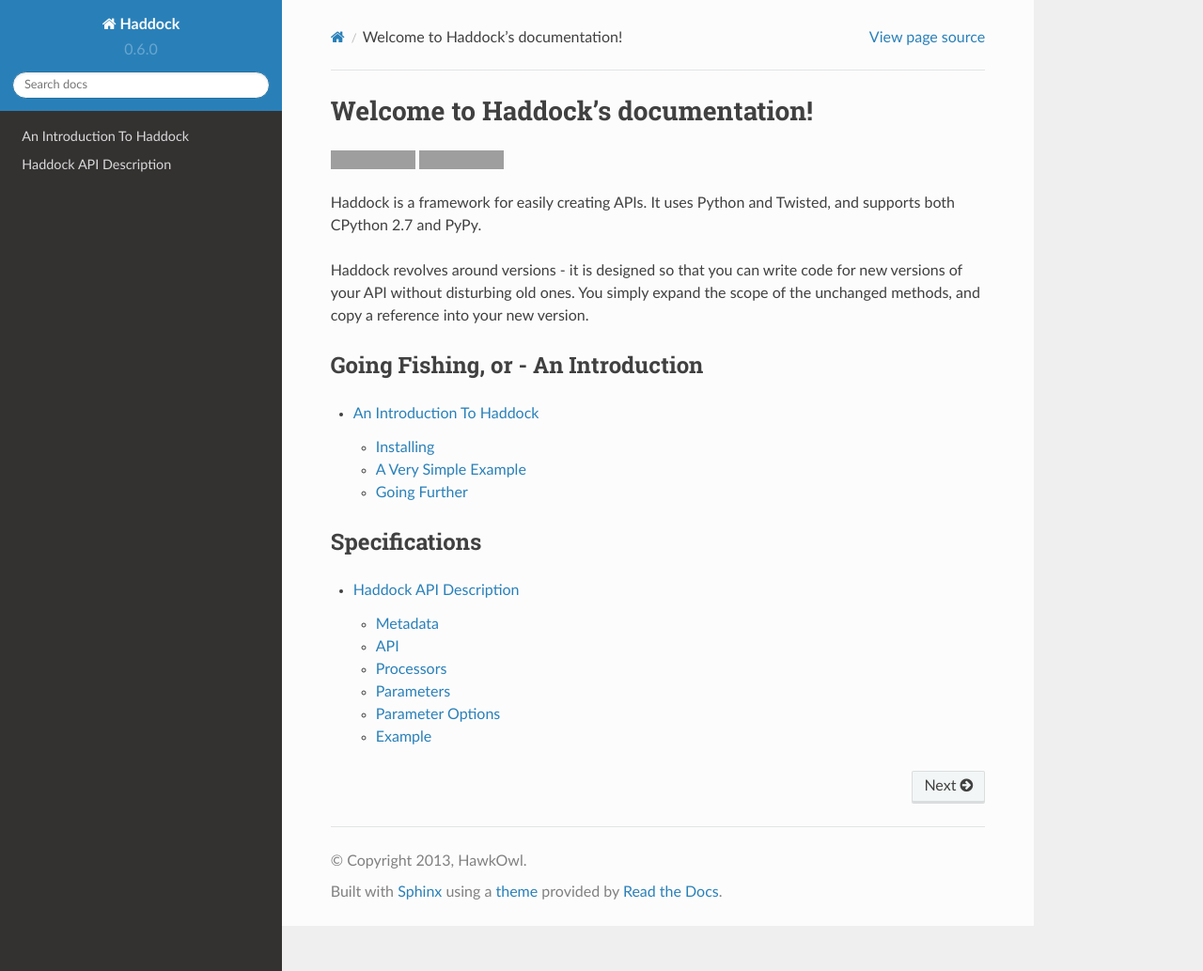
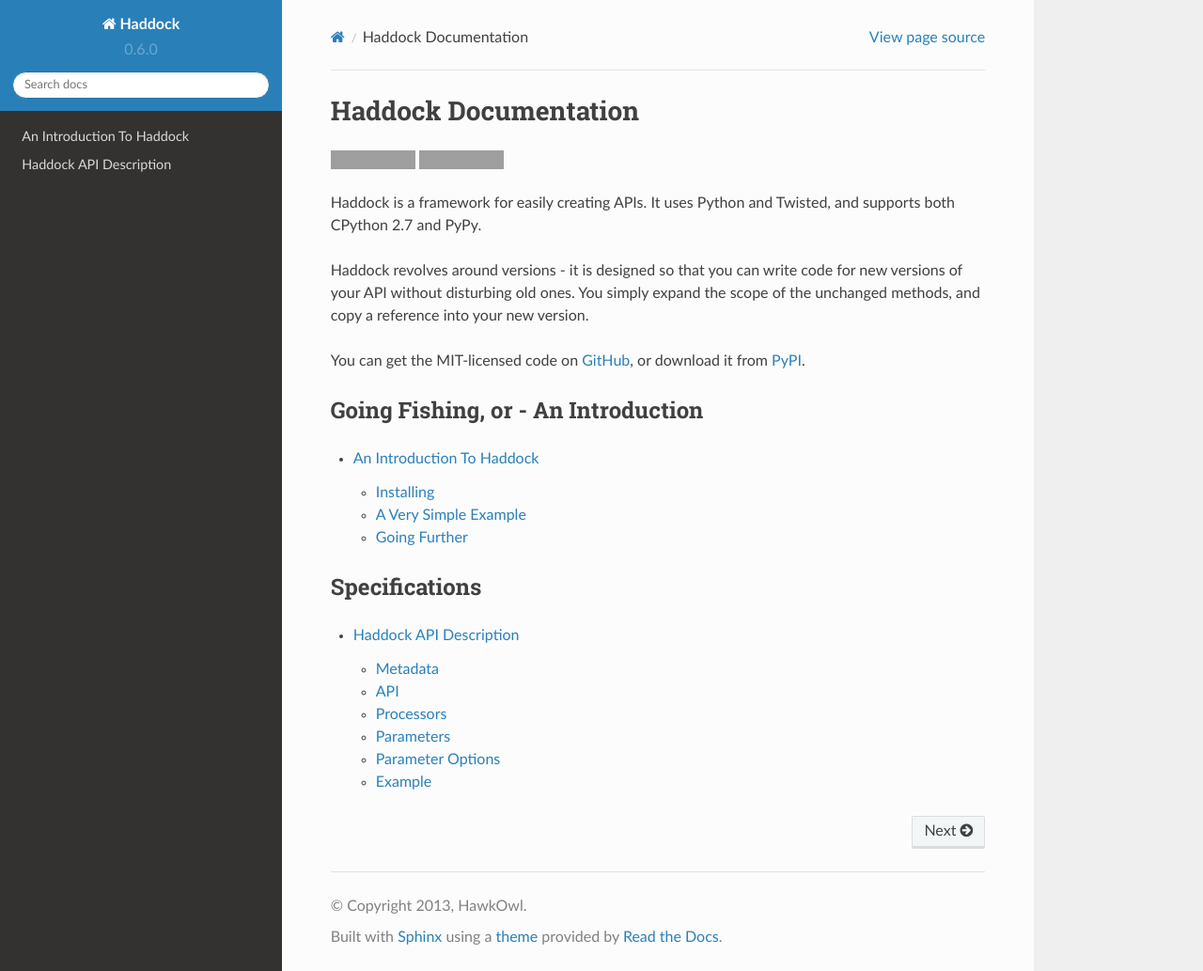
Before and after one commit to emidln/haddock, a Sphinx documentation site: the page built from docs/index.rst, in a window 1280 px wide and 1033 px high. Shown: the whole window at 94% size. Built offline with Sphinx 7.4.7 and the Read the Docs theme 2.0.0, drawn with Linux system fonts in a browser that asks for light colours; grey boxes are pictures that could not be loaded.

Commit message:
license derping and where to get

```diff
--- a/docs/index.rst
+++ b/docs/index.rst
@@ -1,5 +1,5 @@
-Welcome to Haddock's documentation!
-===================================
+Haddock Documentation
+=====================
 
 .. image:: https://travis-ci.org/hawkowl/haddock.png?branch=master
 .. image:: https://coveralls.io/repos/hawkowl/haddock/badge.png?branch=master
@@ -7,6 +7,8 @@
 Haddock is a framework for easily creating APIs. It uses Python and Twisted, and supports both CPython 2.7 and PyPy.
 
 Haddock revolves around versions - it is designed so that you can write code for new versions of your API without disturbing old ones. You simply expand the scope of the unchanged methods, and copy a reference into your new version.
+
+You can get the MIT-licensed code on `GitHub <https://github.com/hawkowl/haddock>`_, or download it from `PyPI <https://pypi.python.org/pypi/haddock>`_.
 
 Going Fishing, or - An Introduction
 -----------------------------------
```
Also changed, not shown: 1 other file.
